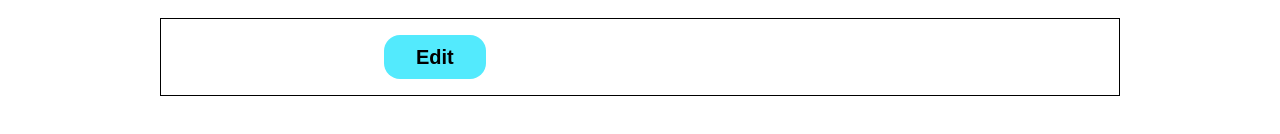
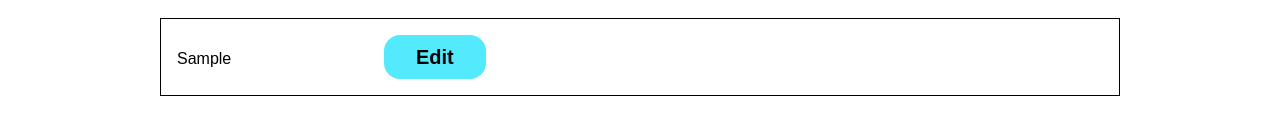
Before and after one commit to Liorhx/Git-learning, a Next.js app in the folder my-app/: page /blog in a window 1280 px wide. Both pictures are taken after typing "Sample" into the empty fields and a click on the button "Submit". Shown: the part 362-496 px from the top of the page. Built offline with nearby package versions, Linux system fonts and the light colour scheme.

Commit message:
Refactor ShowBlogs component to simplify input handling and clean up console logs

```diff
--- a/my-app/src/app/blog/page.js
+++ b/my-app/src/app/blog/page.js
@@ -12,7 +12,7 @@ const page = () => {
     setBlog("");
     // setBlog([...blog, e.target.blog.value]);
   };
-  console.log("data:", data);
+  console.log("data:");
 
   return (
     <div>
--- a/my-app/src/app/components/ShowBlogs.jsx
+++ b/my-app/src/app/components/ShowBlogs.jsx
@@ -12,13 +12,7 @@ const ShowBlogs = ({ data }) => {
     <div>
       {data.map((blog, index) => (
         <div key={index} className="border p-4 mt-5 w-3/4 m-auto">
-          <input
-            type="text"
-            value={editIndex}
-            defaultValue={blog}
-            onChange={(e) => setEditIndex(e.target.value)}
-            disabled={showInput}
-          />
+          <input type="text" defaultValue={blog} disabled={showInput} />
           {/* <p className="mb-4 text-xl from-neutral-950">{blog}</p> */}
           <button
             onClick={() => setShowInput(!showInput)}
@@ -28,7 +22,6 @@ const ShowBlogs = ({ data }) => {
           </button>
           {!showInput && (
             <button
-              onClick={handleSubmit(index)}
               disabled={showInput}
               className="font-semibold ml-2 text-xl bg-lime-300 py-2 px-8 rounded-2xl cursor-pointer"
             >
```
